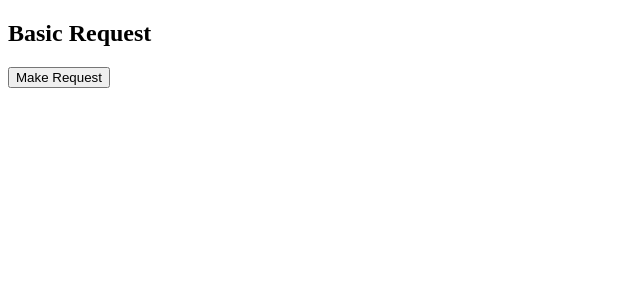
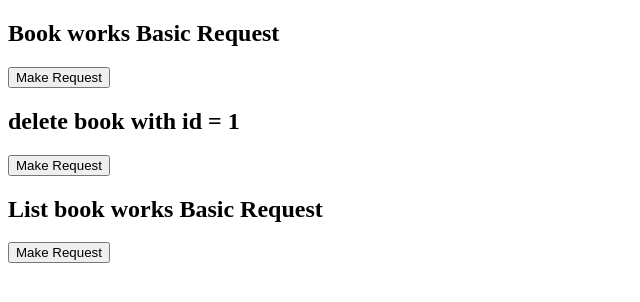
Before and after one commit to egor-moroz/angular2_spring_book, an Angular app: page /book/1 in a window 1280 px wide. Shown: the top 302 px of the page, without its empty margins (0-640 px from the left). Built offline with nearby package versions, Linux system fonts and the light colour scheme.

Commit message:
add book component

```diff
--- a/src/app/app.component.html
+++ b/src/app/app.component.html
@@ -1,4 +1,4 @@
-<h2>Basic Request</h2>
-<button type="button" (click)="makeRequest()">Make Request</button>
-<div *ngIf="loading">loading...</div>
-<pre>{{data | json}}</pre>
+
+<app-book></app-book>
+
+<app-list-book></app-list-book>
--- a/src/app/app.module.ts
+++ b/src/app/app.module.ts
@@ -4,10 +4,14 @@ import { FormsModule } from '@angular/forms';
 import { HttpModule } from '@angular/http';
 
 import { AppComponent } from './app.component';
+import { BookComponent } from './book/book.component';
+import { ListBookComponent } from './list-book/list-book.component';
 
 @NgModule({
   declarations: [
-    AppComponent
+    AppComponent,
+    BookComponent,
+    ListBookComponent
   ],
   imports: [
     BrowserModule,
--- /dev/null
+++ b/src/app/book/book.component.html
@@ -0,0 +1,7 @@
+<h2>Book works Basic Request</h2>
+<button type="button" (click)="showBookRequest()">Make Request</button>
+<div *ngIf="loading">loading...</div>
+<pre>{{data | json}}</pre>
+<h2>delete book with id = 1 </h2>
+<button type="button" (click)="deleteBookRequest()">Make Request</button>
+<div *ngIf="loading">loading...</div>
--- /dev/null
+++ b/src/app/book/book.component.ts
@@ -0,0 +1,38 @@
+import { Component, OnInit } from '@angular/core';
+import { Http, Response, RequestOptions, Headers } from '@angular/http'
+
+@Component({
+  selector: 'app-book',
+  templateUrl: './book.component.html',
+  styleUrls: ['./book.component.css']
+})
+export class BookComponent implements OnInit {
+
+data: Object;
+loading: boolean;
+
+  constructor(private http: Http) {
+
+   }
+
+  ngOnInit() {
+  }
+
+showBookRequest(): void {
+  this.loading = true;
+  this.http.request('http://localhost:8080/rest/book/1')
+  .subscribe((res: Response) => {
+    this.data = res.json();
+    this.loading = false;
+  });
+}
+deleteBookRequest(): void {
+
+  this.http.delete('http://localhost:8080/rest/book/1')
+  .subscribe((res: Response) => {
+    this.data = res.json();
+    this.loading = false;
+  });
+}
+
+}
--- /dev/null
+++ b/src/app/list-book/list-book.component.html
@@ -0,0 +1,4 @@
+<h2>List book works Basic Request</h2>
+<button type="button" (click)="makeRequest()">Make Request</button>
+<div *ngIf="loading">loading...</div>
+<pre>{{data | json}}</pre>
--- /dev/null
+++ b/src/app/list-book/list-book.component.ts
@@ -0,0 +1,25 @@
+import { Component, OnInit } from '@angular/core';
+import { Http, Response } from '@angular/http'
+
+@Component({
+  selector: 'app-list-book',
+  templateUrl: './list-book.component.html',
+  styleUrls: ['./list-book.component.css']
+})
+export class ListBookComponent implements OnInit {
+data: Object;
+loading: boolean;
+
+  constructor(private http: Http) { }
+
+  ngOnInit() {
+  }
+makeRequest(): void {
+  this.loading = true;
+  this.http.request('http://localhost:8080/rest/book/')
+  .subscribe((res: Response) =>{
+    this.data = res.json();
+    this.loading  = false;
+  });
+}
+}
```
Also changed, not shown: src/app/app.component.ts (line endings or trailing spaces), src/app/book/book.component.css (added), src/app/list-book/list-book.component.css (added), 2 other files (tests, documents, lock files or other folders).
